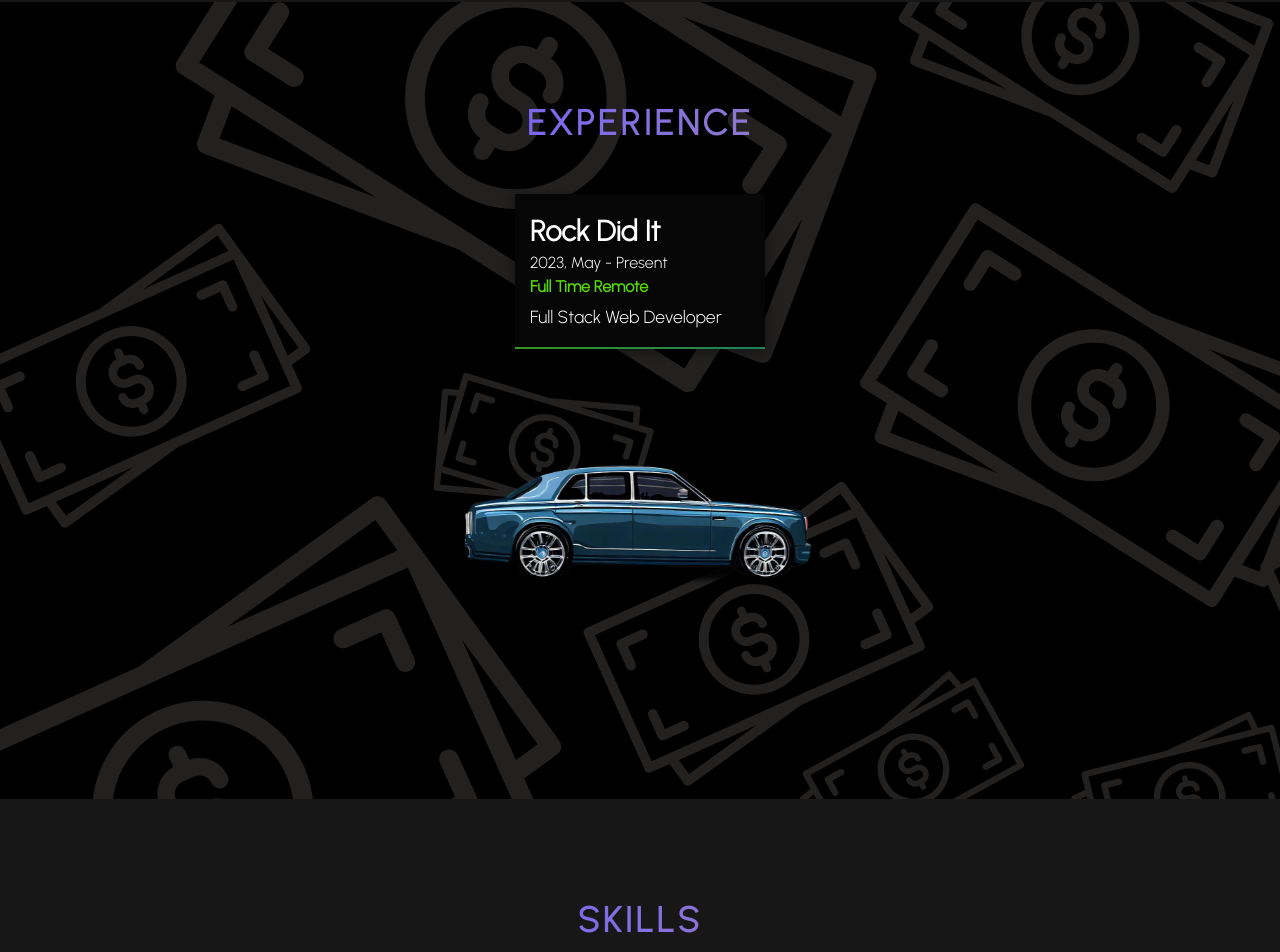
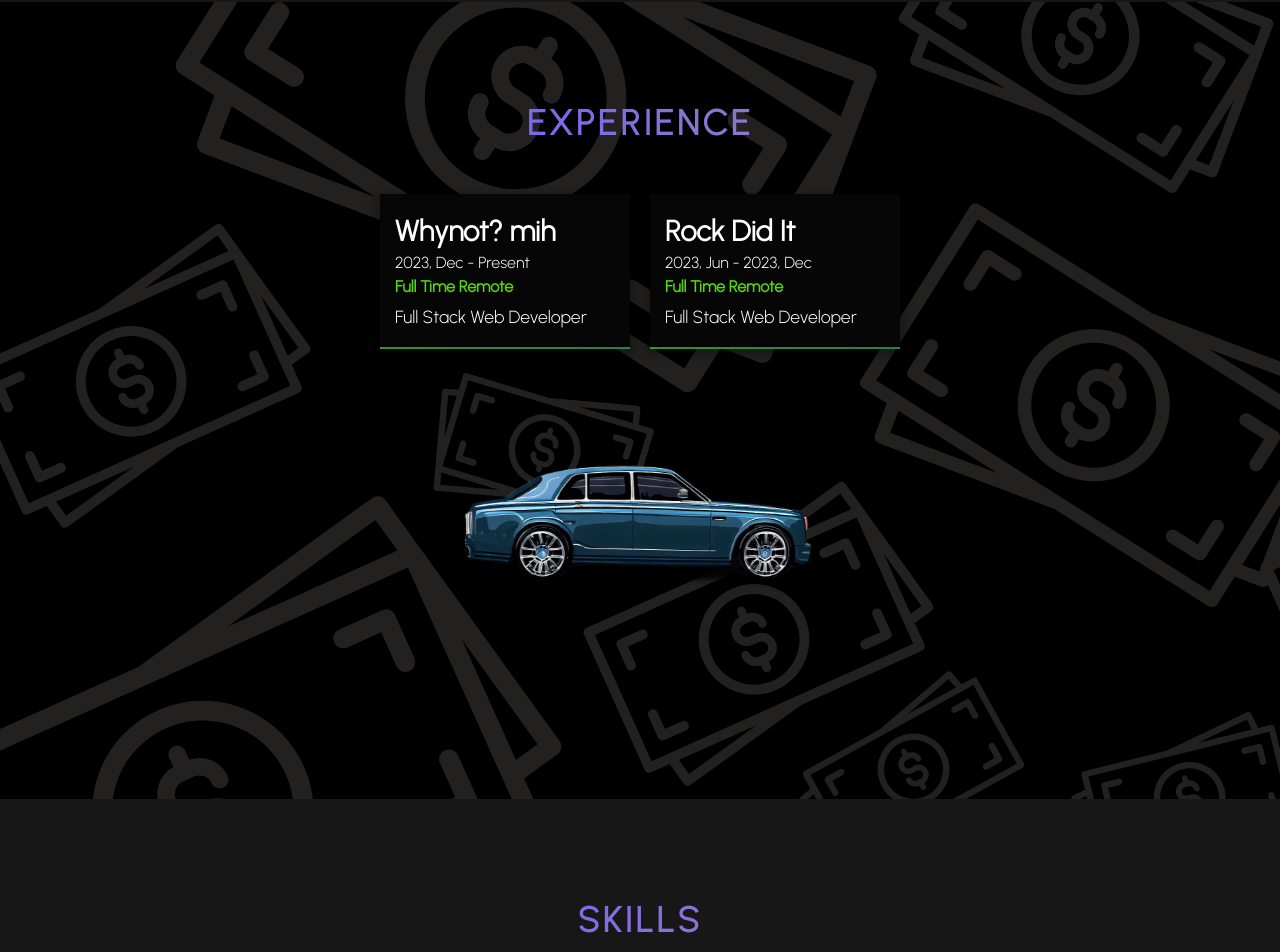
Before and after one commit to Neider28/portfolio-neider-silva, a Next.js app: page / in a window 1280 px wide. Shown: the part 1981-2933 px from the top of the page. Built offline with nearby package versions, Linux system fonts and the light colour scheme.

Commit message:
New Experience [Whynot? mih]

```diff
--- a/src/components/Experience.tsx
+++ b/src/components/Experience.tsx
@@ -11,8 +11,16 @@ export default function Experience() {
       <div className={styles.experience_container_content}>
         <article className={styles.experience_card}>
           <div>
+            <h3>Whynot? mih</h3>
+            <span>2023, Dec - Present</span>
+            <span>Full Time Remote</span>
+            <p>Full Stack Web Developer</p>
+          </div>
+        </article>
+        <article className={styles.experience_card}>
+          <div>
             <h3>Rock Did It</h3>
-            <span>2023, May - Present</span>
+            <span>2023, Jun - 2023, Dec</span>
             <span>Full Time Remote</span>
             <p>Full Stack Web Developer</p>
           </div>
--- a/src/css/Experience.module.css
+++ b/src/css/Experience.module.css
@@ -9,6 +9,7 @@
 .experience_container_content {
   margin-top: 50px;
   display: flex;
+  gap: 30px;
   flex-direction: column;
   align-items: center;
   justify-content: center;
@@ -70,6 +71,7 @@
 @media (min-width: 700px) {
   .experience_container_content {
     flex-direction: row;
+    gap: 20px;
   }
 
   .experience_card {
```
